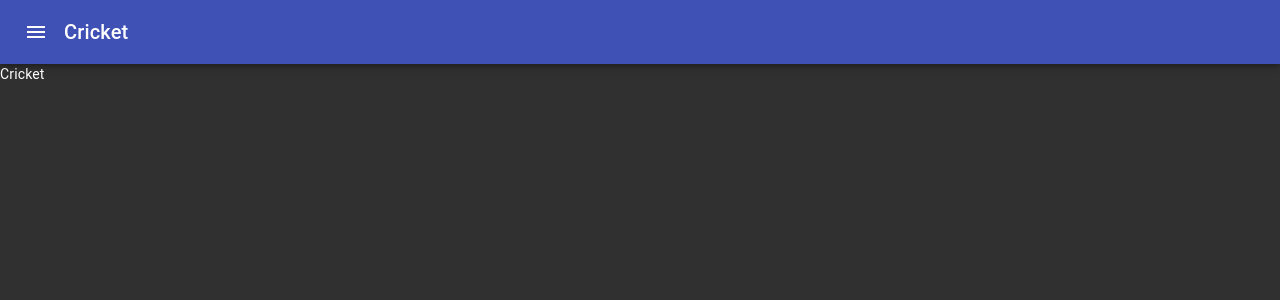
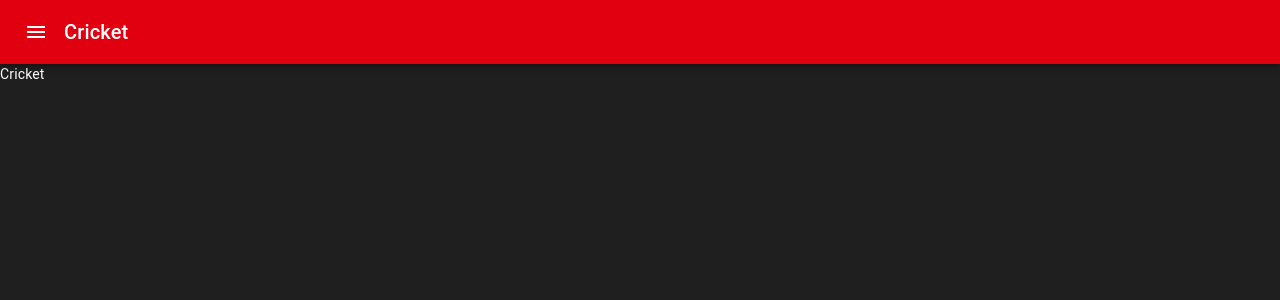
Before and after one commit to krazijames/cricket, a React (Create React App) app: page / in a window 1280 px wide. Shown: the top 300 px of the page. Built offline with nearby package versions, Linux system fonts and the light colour scheme.

Commit message:
Change colors

```diff
--- a/package.json
+++ b/package.json
@@ -11,6 +11,7 @@
     "@material-ui/core": "^4.6.0",
     "@material-ui/icons": "^4.5.1",
     "@material-ui/styles": "^4.6.0",
+    "lodash": "^4.17.15",
     "react": "^16.11.0",
     "react-dom": "^16.11.0",
     "react-scripts": "3.2.0"
--- a/public/index.html
+++ b/public/index.html
@@ -4,7 +4,7 @@
     <meta charset="utf-8" />
     <link rel="icon" href="%PUBLIC_URL%/favicon.ico" />
     <meta name="viewport" content="width=device-width, initial-scale=1" />
-    <meta name="theme-color" content="#000000" />
+    <meta name="theme-color" content="#e10010" />
     <link rel="apple-touch-icon" href="logo192.png" />
     <!--
       manifest.json provides metadata used when your web app is installed on a
--- a/src/theme/palette.js
+++ b/src/theme/palette.js
@@ -1,3 +1,20 @@
-export default {
-  type: 'dark',
-};
+import _ from 'lodash';
+
+const type = 'dark';
+
+export default _.merge(
+  {
+    type,
+
+    primary: { main: '#e10010' },
+    secondary: { main: '#065fd4' },
+    error: { main: '#e10010' },
+  },
+  type === 'light' && {},
+  type === 'dark' && {
+    background: {
+      paper: '#282828',
+      default: '#1f1f1f',
+    },
+  },
+);
```
Also changed, not shown: public/manifest.json.
